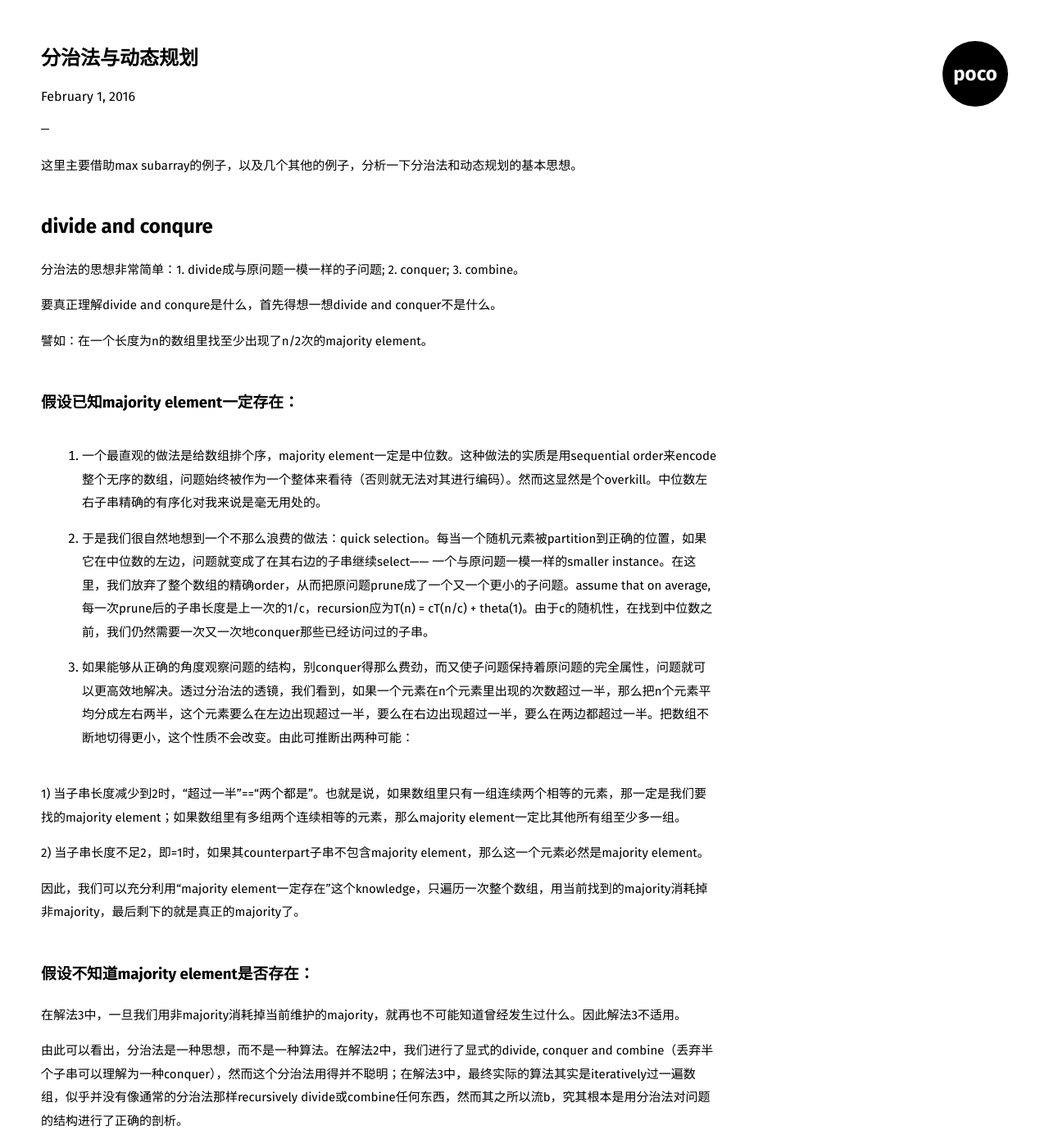
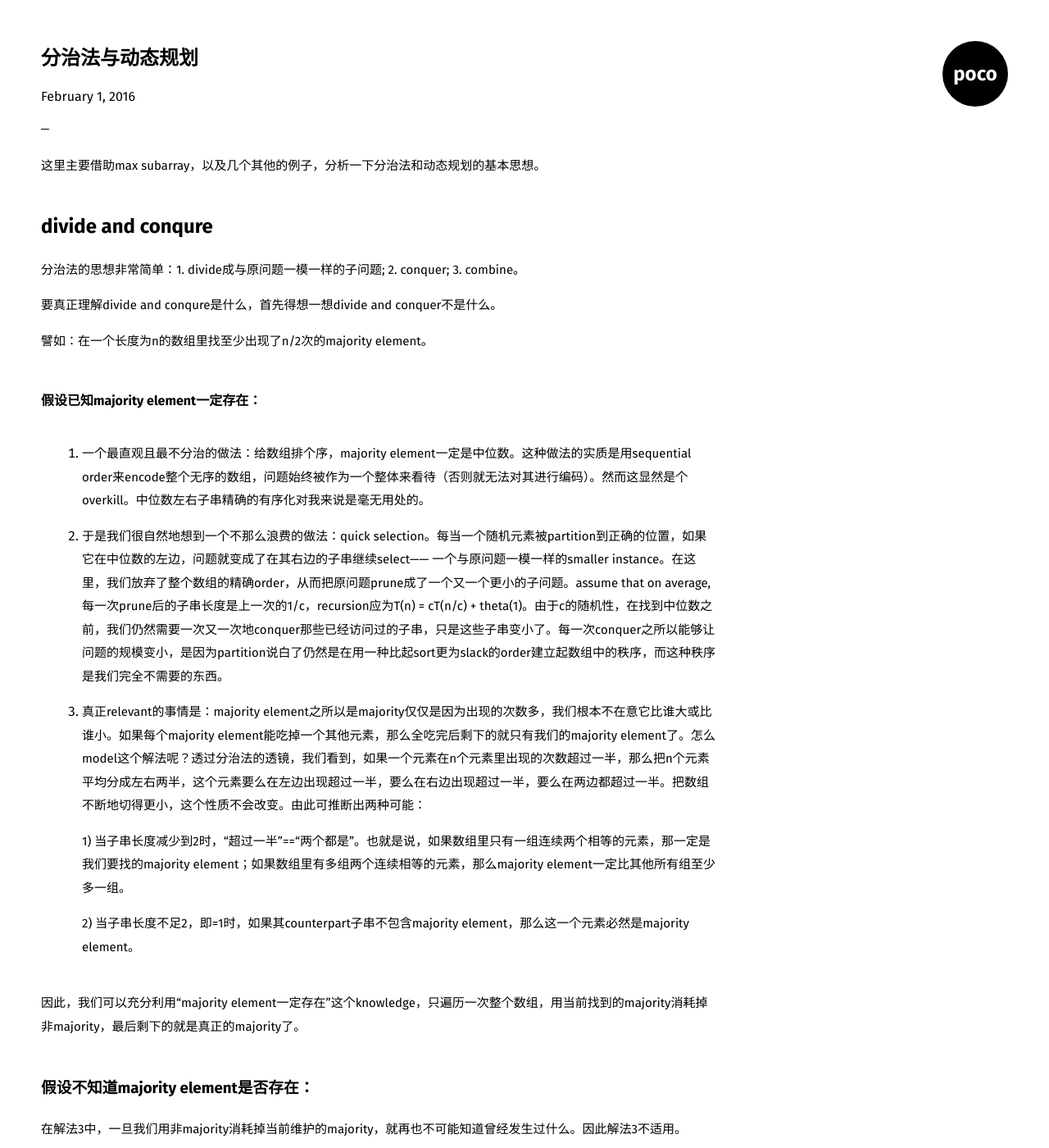
Before and after one commit to pocoapoco/pocoapoco.github.io, a Jekyll site: the page built from _posts/2016-02-01-分治法与动态规划.md, in a window 1280 px wide and 1400 px high. Shown: the whole window at 82% size. Built offline with Jekyll 4.4.1, drawn with Linux system fonts in a browser that asks for light colours; some of the changed text lies outside the part shown.

Commit message:
max subarray

```diff
--- a/_posts/2016-02-01-分治法与动态规划.md
+++ b/_posts/2016-02-01-分治法与动态规划.md
@@ -3,7 +3,7 @@ title: 分治法与动态规划
 date: 2016-02-01 16:28
 ---
 
-这里主要借助max subarray的例子，以及几个其他的例子，分析一下分治法和动态规划的基本思想。
+这里主要借助max subarray，以及几个其他的例子，分析一下分治法和动态规划的基本思想。
 
 ## divide and conqure
 分治法的思想非常简单：1. divide成与原问题一模一样的子问题; 2. conquer; 3. combine。
@@ -12,17 +12,17 @@ date: 2016-02-01 16:28
 
 譬如：在一个长度为n的数组里找至少出现了n/2次的majority element。
 
-### 假设已知majority element一定存在：
+#### 假设已知majority element一定存在：
 
-1. 一个最直观的做法是给数组排个序，majority element一定是中位数。这种做法的实质是用sequential order来encode整个无序的数组，问题始终被作为一个整体来看待（否则就无法对其进行编码）。然而这显然是个overkill。中位数左右子串精确的有序化对我来说是毫无用处的。
+1. 一个最直观且最不分治的做法：给数组排个序，majority element一定是中位数。这种做法的实质是用sequential order来encode整个无序的数组，问题始终被作为一个整体来看待（否则就无法对其进行编码）。然而这显然是个overkill。中位数左右子串精确的有序化对我来说是毫无用处的。
 
-2. 于是我们很自然地想到一个不那么浪费的做法：quick selection。每当一个随机元素被partition到正确的位置，如果它在中位数的左边，问题就变成了在其右边的子串继续select—— 一个与原问题一模一样的smaller instance。在这里，我们放弃了整个数组的精确order，从而把原问题prune成了一个又一个更小的子问题。assume that on average, 每一次prune后的子串长度是上一次的1/c，recursion应为T(n) = cT(n/c) + theta(1)。由于c的随机性，在找到中位数之前，我们仍然需要一次又一次地conquer那些已经访问过的子串。
+2. 于是我们很自然地想到一个不那么浪费的做法：quick selection。每当一个随机元素被partition到正确的位置，如果它在中位数的左边，问题就变成了在其右边的子串继续select—— 一个与原问题一模一样的smaller instance。在这里，我们放弃了整个数组的精确order，从而把原问题prune成了一个又一个更小的子问题。assume that on average, 每一次prune后的子串长度是上一次的1/c，recursion应为T(n) = cT(n/c) + theta(1)。由于c的随机性，在找到中位数之前，我们仍然需要一次又一次地conquer那些已经访问过的子串，只是这些子串变小了。每一次conquer之所以能够让问题的规模变小，是因为partition说白了仍然是在用一种比起sort更为slack的order建立起数组中的秩序，而这种秩序是我们完全不需要的东西。
 
-3. 如果能够从正确的角度观察问题的结构，别conquer得那么费劲，而又使子问题保持着原问题的完全属性，问题就可以更高效地解决。透过分治法的透镜，我们看到，如果一个元素在n个元素里出现的次数超过一半，那么把n个元素平均分成左右两半，这个元素要么在左边出现超过一半，要么在右边出现超过一半，要么在两边都超过一半。把数组不断地切得更小，这个性质不会改变。由此可推断出两种可能：
+3. 真正relevant的事情是：majority element之所以是majority仅仅是因为出现的次数多，我们根本不在意它比谁大或比谁小。如果每个majority element能吃掉一个其他元素，那么全吃完后剩下的就只有我们的majority element了。怎么model这个解法呢？透过分治法的透镜，我们看到，如果一个元素在n个元素里出现的次数超过一半，那么把n个元素平均分成左右两半，这个元素要么在左边出现超过一半，要么在右边出现超过一半，要么在两边都超过一半。把数组不断地切得更小，这个性质不会改变。由此可推断出两种可能：
 
-1) 当子串长度减少到2时，“超过一半”==“两个都是”。也就是说，如果数组里只有一组连续两个相等的元素，那一定是我们要找的majority element；如果数组里有多组两个连续相等的元素，那么majority element一定比其他所有组至少多一组。
+    1) 当子串长度减少到2时，“超过一半”==“两个都是”。也就是说，如果数组里只有一组连续两个相等的元素，那一定是我们要找的majority element；如果数组里有多组两个连续相等的元素，那么majority element一定比其他所有组至少多一组。
 
-2) 当子串长度不足2，即=1时，如果其counterpart子串不包含majority element，那么这一个元素必然是majority element。
+    2) 当子串长度不足2，即=1时，如果其counterpart子串不包含majority element，那么这一个元素必然是majority element。
 
 因此，我们可以充分利用“majority element一定存在”这个knowledge，只遍历一次整个数组，用当前找到的majority消耗掉非majority，最后剩下的就是真正的majority了。
 
@@ -42,9 +44,9 @@ date: 2016-02-01 16:28
 
 对于上例中分治法需要重复解决的子问题，动态规划只解决一次。它做到这个的方式就是：记住。at the cost of extra memory.
 
-计算第n个斐波那契数时，因为第n个数的解包含着所有小于n的数的解的贡献，所以每算出一个小于n的数，记在一个table里；
+譬如说，计算第n个斐波那契数时，因为第n个数的解包含着所有小于n的数的解的贡献，所以每算出一个小于n的数，记在一个table里；
 
-计算如何cut一个长度为n的rod最赚钱时，因为每个局部最优cut堆起来组成了全局最优cut，所以在到达n之前每决定一个cut，记在一个table里；
+譬如说，计算如何cut一个长度为n的rod最赚钱时，因为每个局部最优cut堆起来组成了全局最优cut，所以在到达n之前每决定一个cut，记在一个table里；
 
 同样，在计算max subarray时，每个元素都试图对最大子串做出自己的一份贡献。有时候可能会不进反退，然而只要当前累计总量还大于0，之前的一切努力就是有意义的；一旦当前总数小于0了，就意味着还不如全部丢掉从头开始。因此每向前走一步，我们就把当前这个元素的贡献加进来看一看，只要大于0，就记在一个table里。事实上，既然我们只需要一个最大的子串（而不是所有不为0的子串），那么这个table也是不必要的。我们需要的只是一个当前找到的最大值，如果某个时刻更大的出现了，就把它更新一下。
 
```
Also changed, not shown: other parts of _posts/2016-02-01-分治法与动态规划.md (+3 -1 lines).
